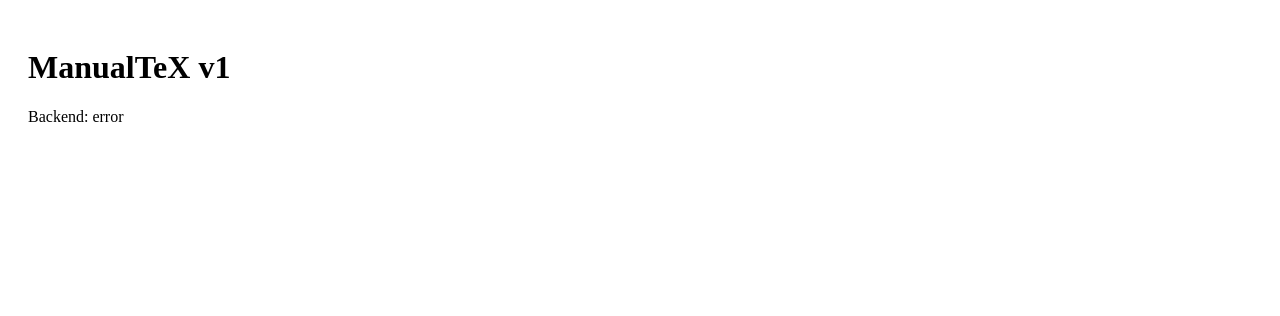
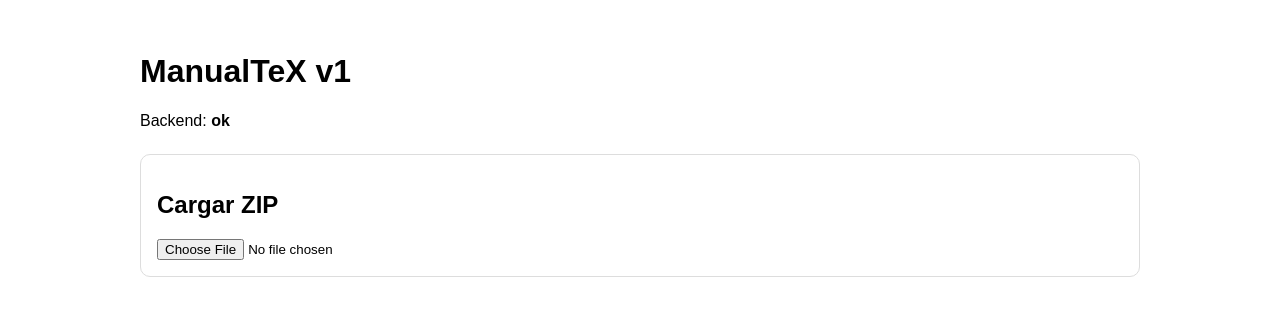
Before and after one commit to stormramiro3-maker/ManualTeX, a React (Vite) app in the folder frontend/: page / in a window 1280 px wide. Shown: the top 316 px of the page. Built offline with nearby package versions, Linux system fonts and the light colour scheme; no server answers.

Commit message:
Update App.jsx

```diff
--- a/frontend/src/App.jsx
+++ b/frontend/src/App.jsx
@@ -1,19 +1,124 @@
-import { useEffect, useState } from "react";
+import { useState } from "react";
+import { readZipFile } from "./lib/zipReader";
 
 export default function App() {
-  const [status, setStatus] = useState("cargando...");
+  const [backendStatus, setBackendStatus] = useState("ok");
+  const [zipName, setZipName] = useState("");
+  const [files, setFiles] = useState([]);
+  const [error, setError] = useState("");
+  const [loading, setLoading] = useState(false);
 
-  useEffect(() => {
-    fetch(import.meta.env.VITE_API_URL + "/api/health")
-      .then(res => res.json())
-      .then(data => setStatus(data.status))
-      .catch(() => setStatus("error"));
-  }, []);
+  async function handleZipChange(event) {
+    const file = event.target.files?.[0];
+    if (!file) return;
+
+    setLoading(true);
+    setError("");
+    setFiles([]);
+    setZipName(file.name);
+
+    try {
+      const entries = await readZipFile(file);
+      setFiles(entries);
+    } catch (err) {
+      setError("No se pudo leer el ZIP.");
+      console.error(err);
+    } finally {
+      setLoading(false);
+    }
+  }
+
+  const pdfFiles = files.filter((f) => f.isPdf);
+  const otherFiles = files.filter((f) => !f.isPdf);
 
   return (
-    <div style={{ padding: 20 }}>
+    <div style={{ padding: 24, fontFamily: "Arial, sans-serif", maxWidth: 1000, margin: "0 auto" }}>
       <h1>ManualTeX v1</h1>
-      <p>Backend: {status}</p>
+      <p>Backend: <strong>{backendStatus}</strong></p>
+
+      <div style={{ marginTop: 24, padding: 16, border: "1px solid #ddd", borderRadius: 10 }}>
+        <h2>Cargar ZIP</h2>
+        <input type="file" accept=".zip" onChange={handleZipChange} />
+
+        {zipName && <p style={{ marginTop: 12 }}><strong>ZIP:</strong> {zipName}</p>}
+        {loading && <p>Leyendo ZIP...</p>}
+        {error && <p style={{ color: "crimson" }}>{error}</p>}
+      </div>
+
+      {!loading && files.length > 0 && (
+        <div style={{ marginTop: 24 }}>
+          <div style={{ padding: 16, border: "1px solid #ddd", borderRadius: 10, marginBottom: 16 }}>
+            <h3>Resumen</h3>
+            <p>Total de archivos: <strong>{files.length}</strong></p>
+            <p>PDF detectados: <strong>{pdfFiles.length}</strong></p>
+            <p>Otros archivos: <strong>{otherFiles.length}</strong></p>
+          </div>
+
+          <div style={{ padding: 16, border: "1px solid #ddd", borderRadius: 10, marginBottom: 16 }}>
+            <h3>PDF detectados</h3>
+            {pdfFiles.length === 0 ? (
+              <p>No se detectaron PDFs.</p>
+            ) : (
+              <table style={{ width: "100%", borderCollapse: "collapse" }}>
+                <thead>
+                  <tr>
+                    <th style={th}>Nombre</th>
+                    <th style={th}>Ruta</th>
+                    <th style={th}>Extensión</th>
+                  </tr>
+                </thead>
+                <tbody>
+                  {pdfFiles.map((file, idx) => (
+                    <tr key={idx}>
+                      <td style={td}>{file.name}</td>
+                      <td style={td}>{file.path}</td>
+                      <td style={td}>{file.extension}</td>
+                    </tr>
+                  ))}
+                </tbody>
+              </table>
+            )}
+          </div>
+
+          <div style={{ padding: 16, border: "1px solid #ddd", borderRadius: 10 }}>
+            <h3>Otros archivos</h3>
+            {otherFiles.length === 0 ? (
+              <p>No hay otros archivos.</p>
+            ) : (
+              <table style={{ width: "100%", borderCollapse: "collapse" }}>
+                <thead>
+                  <tr>
+                    <th style={th}>Nombre</th>
+                    <th style={th}>Ruta</th>
+                    <th style={th}>Extensión</th>
+                  </tr>
+                </thead>
+                <tbody>
+                  {otherFiles.map((file, idx) => (
+                    <tr key={idx}>
+                      <td style={td}>{file.name}</td>
+                      <td style={td}>{file.path}</td>
+                      <td style={td}>{file.extension}</td>
+                    </tr>
+                  ))}
+                </tbody>
+              </table>
+            )}
+          </div>
+        </div>
+      )}
     </div>
   );
 }
+
+const th = {
+  textAlign: "left",
+  borderBottom: "1px solid #ddd",
+  padding: "8px"
+};
+
+const td = {
+  borderBottom: "1px solid #eee",
+  padding: "8px",
+  verticalAlign: "top"
+};
```
